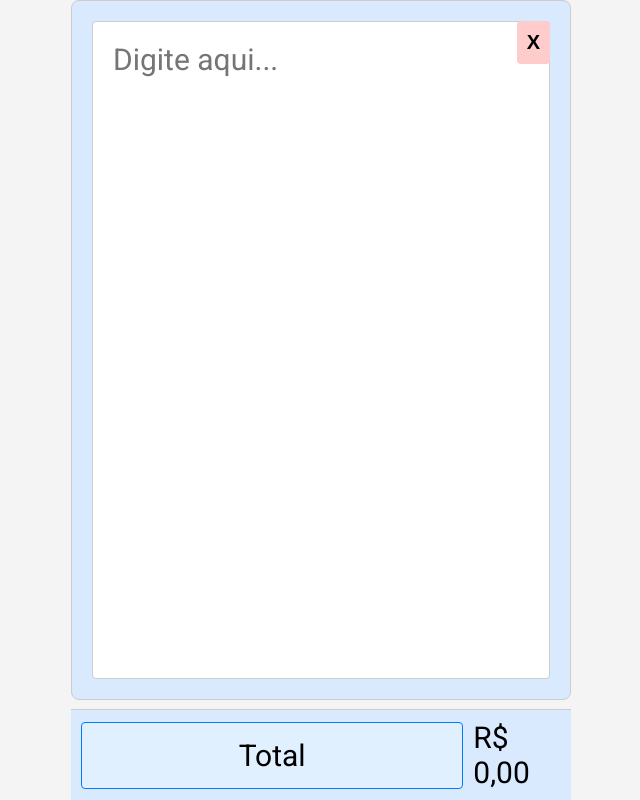
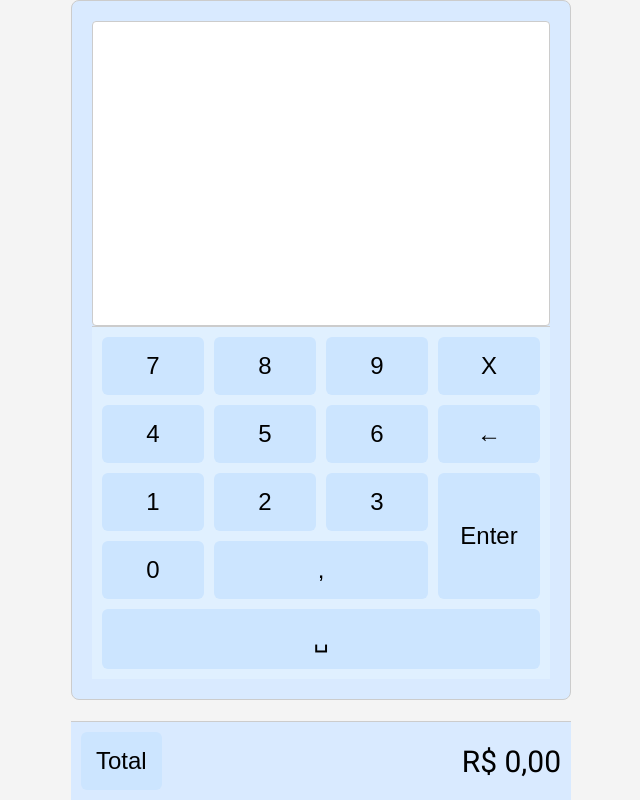
Before and after one commit to joaopaulin/simple-market-calculator, a plain HTML site: page calc.html in a window 1280 px wide. Shown: the whole page, without its empty margins (319-959 px from the left). Drawn offline with Linux system fonts and the light colour scheme.

Commit message:
Add files via upload

```diff
--- a/calc.html
+++ b/calc.html
@@ -34,7 +34,7 @@
             overflow: hidden;
         }
 
-        textarea {
+        .display {
             flex: 1;
             width: 100%;
             border: 1px solid #ccc;
@@ -45,22 +45,44 @@
             resize: none;
             box-sizing: border-box;
             overflow-y: auto;
+            background: #fff;
+            height: 200px;
         }
 
-        .btn {
-            padding: 15px;
-            background-color: #e0f0ff;
-            border: 1px solid #007bff;
-            border-radius: 4px;
-            cursor: pointer;
-            font-size: 30px;
-            font-family: 'Roboto', sans-serif;
-            text-align: center;
-            width: 100%;
+        .keyboard {
+            display: grid;
+            grid-template-columns: repeat(4, 1fr);
+            gap: 10px;
+            padding: 10px;
+            background: #e0f0ff;
+            border-top: 1px solid #ccc;
         }
 
-        .btn:hover {
-            background-color: #cce5ff;
+        .key {
+            padding: 15px;
+            font-size: 24px;
+            text-align: center;
+            background: #cce5ff;
+            border: none;
+            border-radius: 6px;
+            cursor: pointer;
+        }
+
+        .key:active {
+            background: #b0d4ff;
+        }
+
+        .key.enter {
+            grid-row: span 2;
+        }
+
+        .key.comma {
+            grid-column: span 2;
+        }
+
+        .key.space {
+            grid-column: span 4;
+            height: 60px;
         }
 
         .footer {
@@ -82,85 +104,62 @@
         .total {
             font-size: 30px;
             font-family: 'Roboto', sans-serif;
-            margin: 0;
-            padding: 0 10px;
-        }
-
-        .clear-btn {
-            position: absolute;
-            top: 20px;
-            right: 20px;
-            background-color: #ffcccc;
-            border: none;
-            color: #000;
-            font-size: 20px;
-            font-weight: bold;
-            border-radius: 4px;
-            cursor: pointer;
-            padding: 10px;
-        }
-
-        .clear-btn:hover {
-            background-color: #ff9999;
-        }
-
-        @media (max-width: 768px) {
-            textarea {
-                font-size: 24px;
-                padding: 15px;
-            }
-
-            .btn {
-                font-size: 24px;
-                padding: 12px;
-            }
-
-            .total {
-                font-size: 24px;
-            }
-
-            .clear-btn {
-                font-size: 16px;
-                padding: 8px;
-            }
         }
     </style>
 </head>
 <body>
     <div class="container">
-        <button class="clear-btn" onclick="clearAll()">X</button>
-        <textarea id="inputArea" inputmode="text" placeholder="Digite aqui..."></textarea>
+        <textarea id="display" class="display" readonly></textarea>
+        <div class="keyboard" id="keyboard"></div>
     </div>
     <div class="footer">
-        <button class="btn" onclick="calculateTotal()">Total</button>
+        <button class="key" onclick="calculateTotal()">Total</button>
         <div class="total" id="totalValue">R$ 0,00</div>
     </div>
 
     <script>
-        const inputArea = document.getElementById('inputArea');
+        const display = document.getElementById('display');
+        const keyboard = document.getElementById('keyboard');
         const totalValue = document.getElementById('totalValue');
 
-        // Carregar dados do localStorage ao carregar a página
-        window.onload = function() {
-            const savedData = localStorage.getItem('shoppingData');
-            if (savedData) {
-                inputArea.value = savedData;
-            }
-        };
+        const layout = [
+            '7', '8', '9', 'X',
+            '4', '5', '6', '←',
+            '1', '2', '3', 'Enter',
+            '0', ',', '␣'
+        ];
 
-        // Atualizar o localStorage sempre que o conteúdo mudar
-        inputArea.addEventListener('input', () => {
-            localStorage.setItem('shoppingData', inputArea.value);
+        layout.forEach(key => {
+            const button = document.createElement('button');
+            button.textContent = key;
+            button.className = 'key';
+            if (key === 'Enter') button.classList.add('enter');
+            if (key === ',') button.classList.add('comma');
+            if (key === '␣') button.classList.add('space');
+            button.onclick = () => handleKeyPress(key);
+            keyboard.appendChild(button);
         });
 
-        // Função para calcular o total
+        function handleKeyPress(key) {
+            if (key === '←') {
+                display.value = display.value.slice(0, -1);
+            } else if (key === 'X') {
+                display.value = '';
+            } else if (key === 'Enter') {
+                display.value += '\n';
+            } else if (key === '␣') {
+                display.value += ' ';
+            } else {
+                display.value += key;
+            }
+        }
+
         function calculateTotal() {
-            const lines = inputArea.value.split('\n');
+            const lines = display.value.split('\n');
             let total = 0;
 
             lines.forEach(line => {
-                const numbers = line.replace(',', '.').split(/[\s]+/).map(n => parseFloat(n.replace(',', '.'))).filter(n => !isNaN(n));
-
+                const numbers = line.replace(',', '.').split(/\s+/).map(n => parseFloat(n.replace(',', '.'))).filter(n => !isNaN(n));
                 if (numbers.length === 2) {
                     total += numbers[0] * numbers[1];
                 } else if (numbers.length === 1) {
@@ -170,16 +169,6 @@
 
             totalValue.textContent = `R$ ${total.toFixed(2).replace('.', ',')}`;
         }
-
-        // Função para limpar tudo
-        function clearAll() {
-            const confirmClear = confirm('Você tem certeza que deseja limpar todos os dados?');
-            if (confirmClear) {
-                inputArea.value = '';
-                localStorage.removeItem('shoppingData');
-                totalValue.textContent = 'R$ 0,00';
-            }
-        }
     </script>
 </body>
 </html>
```
